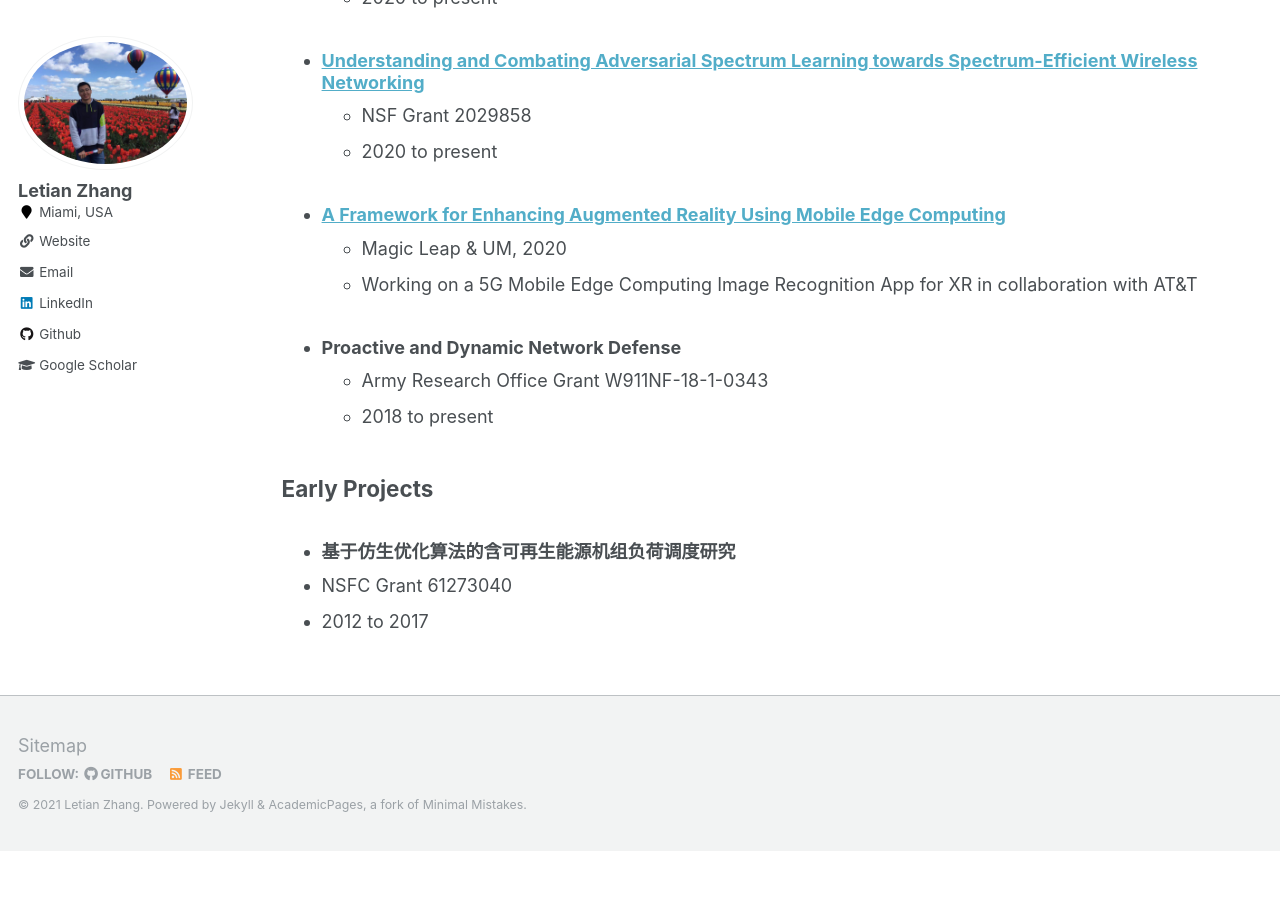
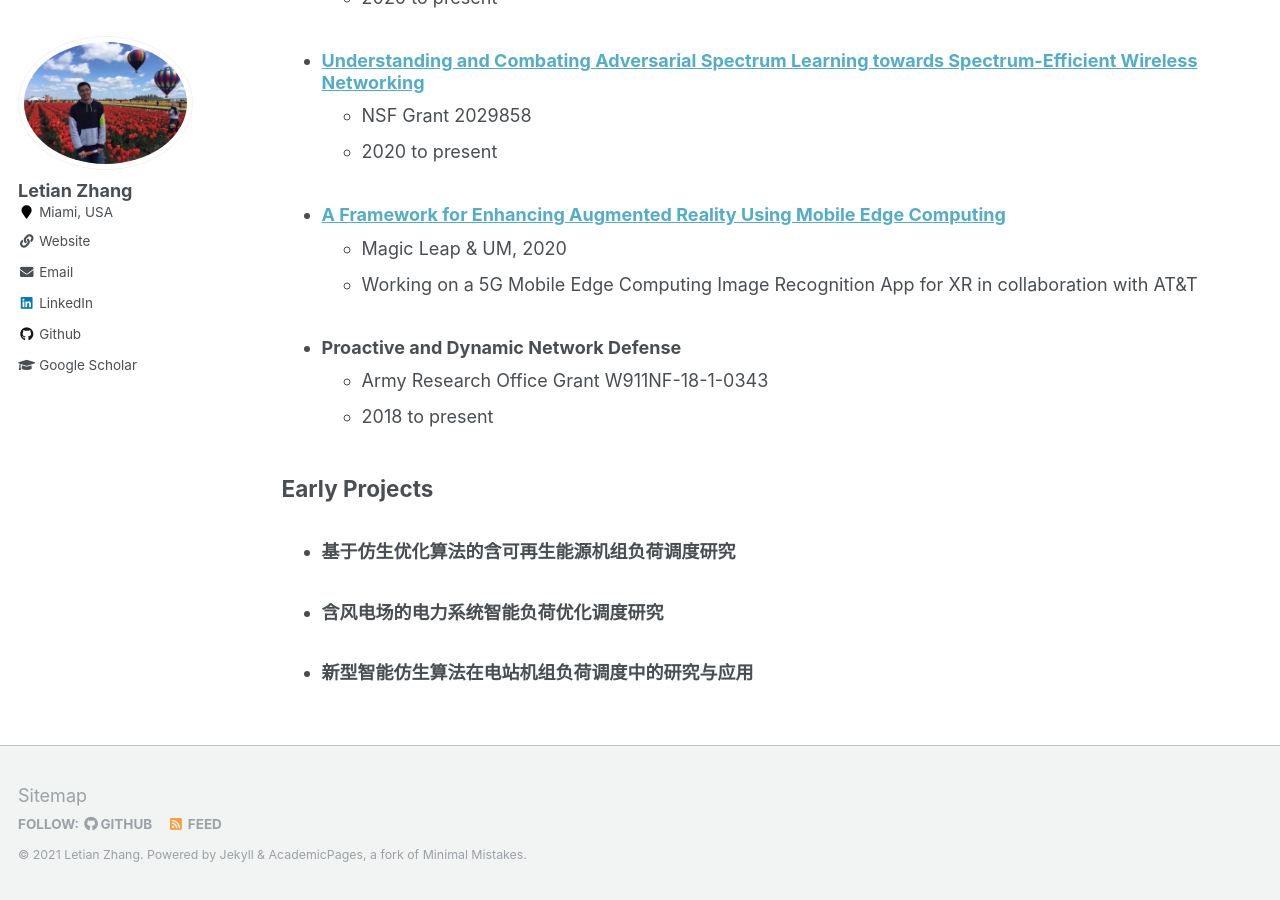
Before and after one commit to letian-zhang/letian-zhang.github.io, a Jekyll site: the page built from _pages/projects.md, in a window 1280 px wide and 900 px high, scrolled down 533 px. Built offline with Jekyll 4.4.1, drawn with Linux system fonts in a browser that asks for light colours; before the commit the page ends 1384 px from its top, so only the background shows below that.

Commit message:
Update projects.md

```diff
--- a/_pages/projects.md
+++ b/_pages/projects.md
@@ -31,5 +31,5 @@ author_profile: true
 
 ## Early Projects
 * ### 基于仿生优化算法的含可再生能源机组负荷调度研究
- * NSFC Grant 61273040
- * 2012 to 2017
+* ### 含风电场的电力系统智能负荷优化调度研究
+* ### 新型智能仿生算法在电站机组负荷调度中的研究与应用
```
